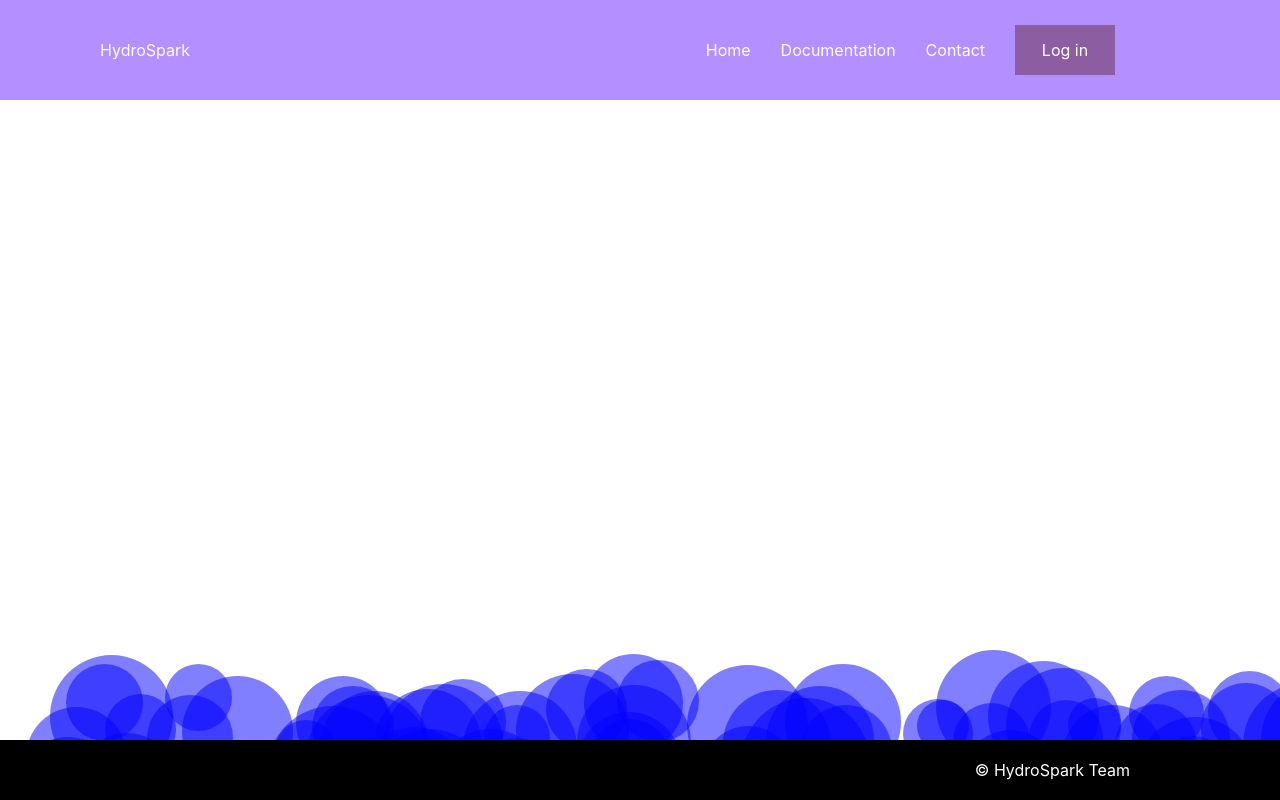
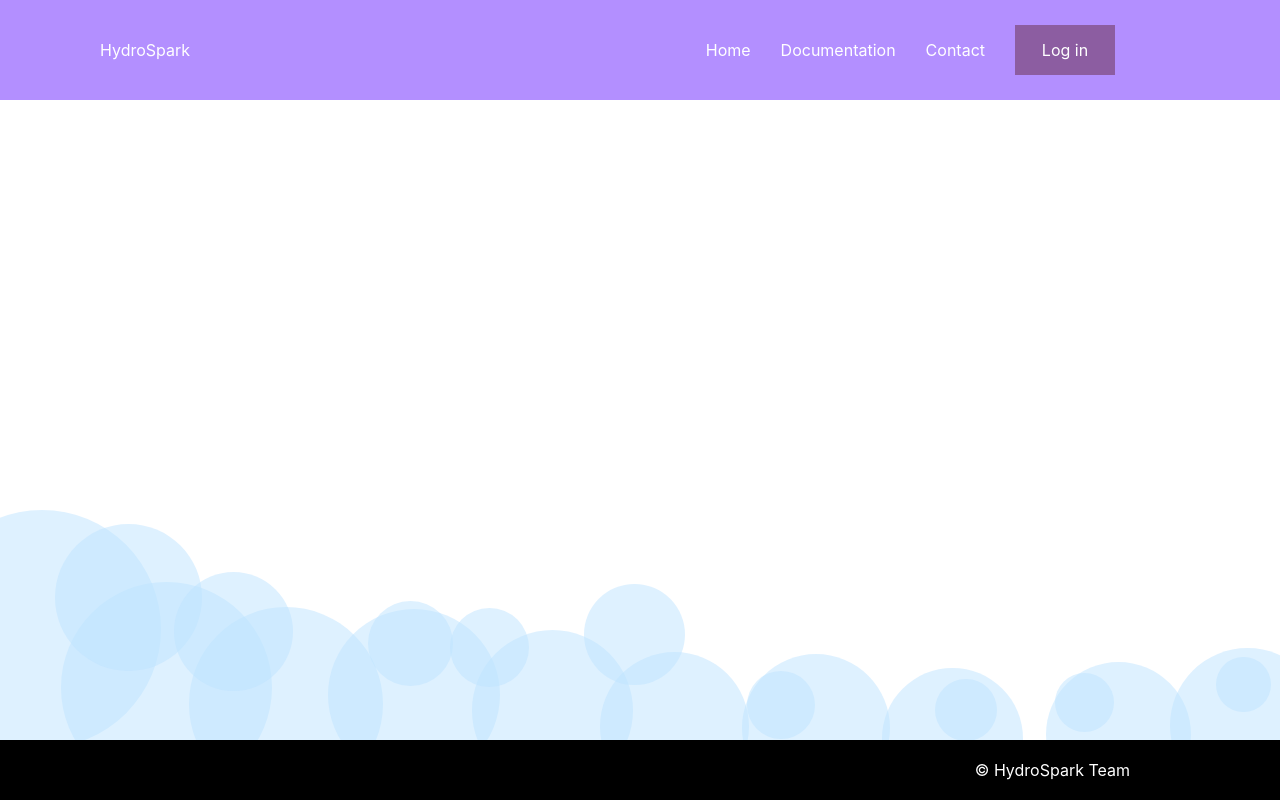
Before and after one commit to AtomicTiger/Hydrospark_oze_front, a React (Create React App) app: page / in a window 1280 px wide. Built offline with nearby package versions, Linux system fonts and the light colour scheme.

Commit message:
revamped bubble maker

```diff
--- a/src/components/BubbleContainer/BubbleContainer.js
+++ b/src/components/BubbleContainer/BubbleContainer.js
@@ -7,21 +7,29 @@ function getRandomInt(min, max) {
   return Math.floor(Math.random() * (max - min) + min); // The maximum is exclusive and the minimum is inclusive
 }
 function Dombek(i){
-  i =(i-35)*0.1;
+  i =(i-7)*1.4;
   return   (i*i) ;
 }
-const BoubbleArray = [];
-for(let i =0; i<70;i++){
-  let left = getRandomInt((-150 + i*22), (100 +i*22));
-  let top = getRandomInt(650, 750);
-  let size = getRandomInt((Dombek(i)+50), Dombek(i)+130)
-  BoubbleArray.push({left: left, top:top, size: size});
+const BubbleArray = [];
+//Bottom line of boubbles
+for(let i =0; i<15;i++){
+  let left = getRandomInt((-100 + i*140), (-70 +i*140));
+  let bottom = getRandomInt((Dombek(i)*0.5)-30,(Dombek(i)*0.5)+ 5);
+  let size = getRandomInt((Dombek(i)+140), Dombek(i)+150)
+  BubbleArray.push({left: left, bottom:bottom, size: size});
+}
+//top line of boubbles
+for(let i =0; i<15;i++){
+  let left = getRandomInt((20 + i*140), (120 +i*140));
+  let bottom = getRandomInt((Dombek(i)*0.8) +50,(Dombek(i)*0.8)+ 110);
+  let size = getRandomInt((Dombek(i)*0.5)+50,(Dombek(i)*0.5)+100)
+  BubbleArray.push({left: left, bottom:bottom, size: size});
 }
 
   return (
     <div className='Bubbles'>
         <div>
-          {BoubbleArray.map(function(object, i) {return <div style={{backgroundColor:"rgba(0,0,255,0.5)", borderRadius:"100%", position:"fixed", left:object.left, top:object.top, width:object.size, height:object.size}} key={i}></div>;
+          {BubbleArray.map(function(object, i) {return <div style={{backgroundColor:"rgba(189, 227, 255, 0.5)", borderRadius:"100%", position:"fixed", left:object.left, bottom:object.bottom, width:object.size, height:object.size}} key={i}></div>;
           })}
         </div>
     </div>
```
